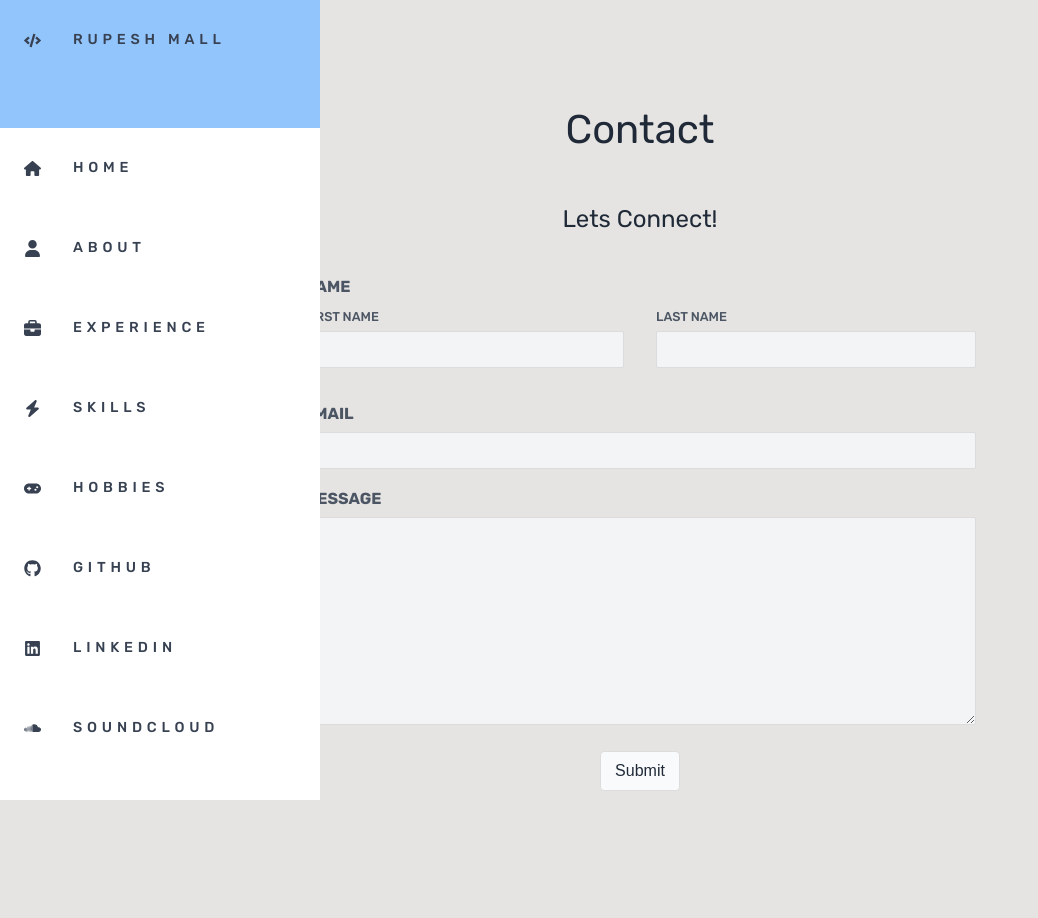
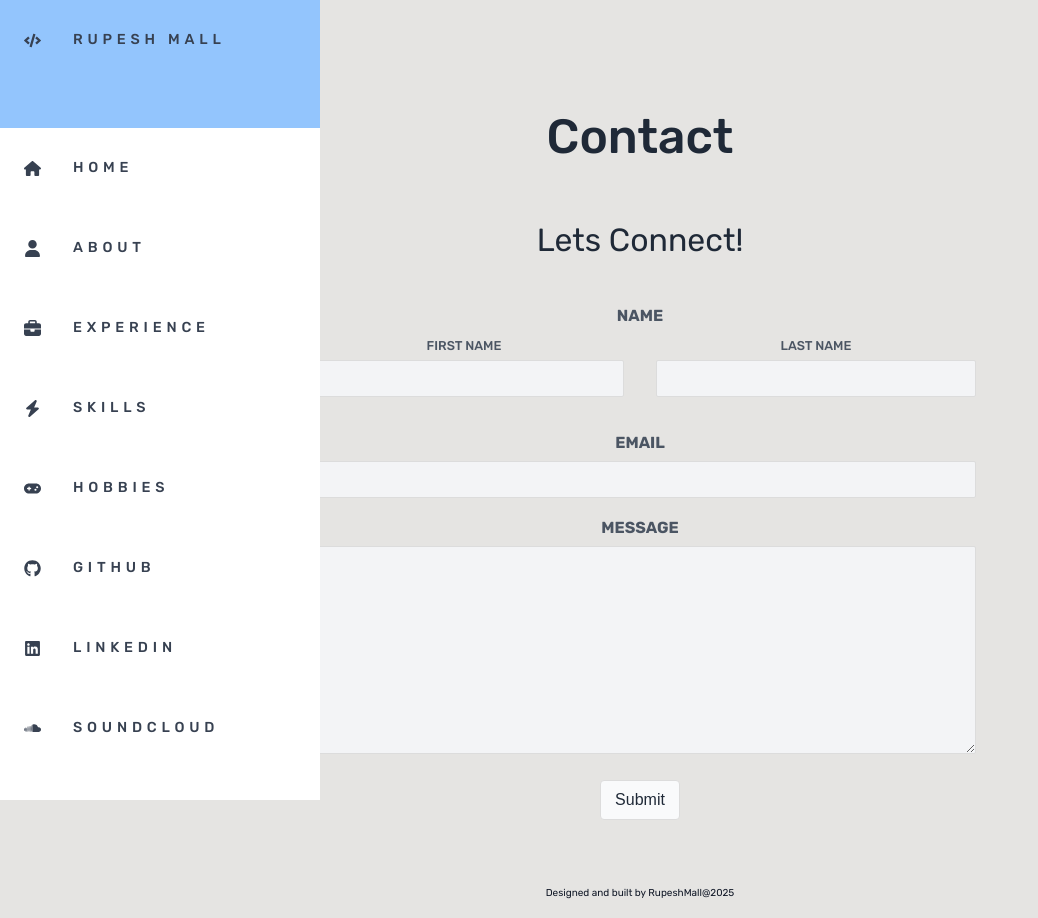
Before and after one commit to rmalldt/portfolio-app, a React (Vite) app: page /rm/contact in a window 1280 px wide. Shown: the whole page, without its empty margins (0-1038 px from the left). Before the commit the page ends 800 px from the top, so only its background shows below. Built offline with nearby package versions, Linux system fonts and the light colour scheme.

Commit message:
Clean up

```diff
--- a/src/assets/profile.json
+++ b/src/assets/profile.json
@@ -1,5 +1,5 @@
 {
-  "about": "I am a software engineer with background in web and mobile development, now transitioning towards platform engineering as I'm always eager to learn and take on new challenges. I graduated from the University of Hertfordshire with BSc. Computer Science in 2020. In 2021, I joined Tata Consultancy Services where I worked as a web developer and then a mobile developer for multiple years before making transition to Backend/DevOps engineer. I recently joined a Cloud/DevOps engineering training program where I got exposure to various tools such as Docker, Terraform, Kubernetes, Ansible, AWS and Azure cloud platforms to manage infrastructure and optimize workflows. I completed the program successfully where I managed and handled a real world project as a part of the training program and now I'm looking for opportunities to expand my skills and stay up to date with the latest technologies. I’m more on the introverted side, so I don’t always say much, but I appreciate good conversations and meaningful connections. Feel free to reach out!",
+  "about": "I am a software engineer with background in web and mobile development, now transitioning towards platform engineering as I'm always eager to learn and take on new challenges. I graduated from the University of Hertfordshire with BSc. Computer Science in 2020. In 2021, I joined Tata Consultancy Services where I worked as a web developer and then a mobile developer for multiple years before making transition to Backend/DevOps engineer. I recently joined a Cloud/DevOps engineering training program where I got exposure to various tools such as Docker, Terraform, Kubernetes, Ansible, AWS and Azure cloud platforms to manage infrastructure and optimize workflows. I completed the program successfully where I developed and managed  a real world project as a part of the training program and now I'm looking for opportunities to expand my skills and stay up to date with the latest technologies. I’m more on the introverted side, so I don’t always say much, but I appreciate good conversations and meaningful connections. Feel free to reach out!",
 
   "education": [
     {
@@ -88,6 +88,6 @@
   },
   "hobbies": [
     "I enjoy playing guitar and occasionally write and record music.",
-    "I like running and it is a way I maintain a regular fitness routine. I also like going for walks to relax and clear my mind."
+    "I like running and it is how I maintain a regular fitness routine. I also like going for walks to relax and clear my mind."
   ]
 }
--- a/src/components/buttons/scroll-totop.tsx
+++ b/src/components/buttons/scroll-totop.tsx
@@ -3,8 +3,6 @@ import styles from './scroll-totop.module.css';
 
 const ScrollToTopButton: React.FC = () => {
   const [isVisible, setIsVisible] = useState(false);
-
-  console.log(window.scrollY);
 
   const toggleVisibility = () => {
     if (window.scrollY > 100) {
--- a/src/pages/contact/contact.module.css
+++ b/src/pages/contact/contact.module.css
@@ -1,6 +1,11 @@
 .contact {
+  text-align: center;
+  margin-bottom: 1rem;
+}
+
+.form {
   width: 100%;
-  margin: 0 auto;
+  margin: 0 auto 4rem;
 
   display: flex;
   flex-direction: column;
@@ -9,11 +14,12 @@
 }
 
 .title {
-  font-size: 2.5rem;
+  font-size: 3rem;
+  font-weight: 500;
 }
 
 .description {
-  font-size: 1.5rem;
+  font-size: 2rem;
 }
 
 .control {
--- a/src/pages/contact/contact.tsx
+++ b/src/pages/contact/contact.tsx
@@ -5,6 +5,7 @@ import ErrorPage from '../error/error';
 import { postMessage } from '../../lib/api';
 import Loading from '../../components/spinner/loading';
 import MessageModal from '../../components/modal/message-modal';
+import Copyright from '../../components/copyright/copyright';
 
 type FormInitialData = {
   firstName?: string;
@@ -99,12 +100,12 @@ const ContactPage: React.FC = () => {
   }
 
   return (
-    <>
+    <div className={styles.contact}>
       <MessageModal
         isOpen={isMessageModalOpen}
         message="Message sent successfully."
       />
-      <section className={styles.contact}>
+      <section className={styles.form}>
         <p className={styles.title}>Contact</p>
         <p className={styles.description}>Lets Connect!</p>
 
@@ -150,7 +151,8 @@ const ContactPage: React.FC = () => {
           </div>
         </form>
       </section>
-    </>
+      <Copyright />
+    </div>
   );
 };
 
```
